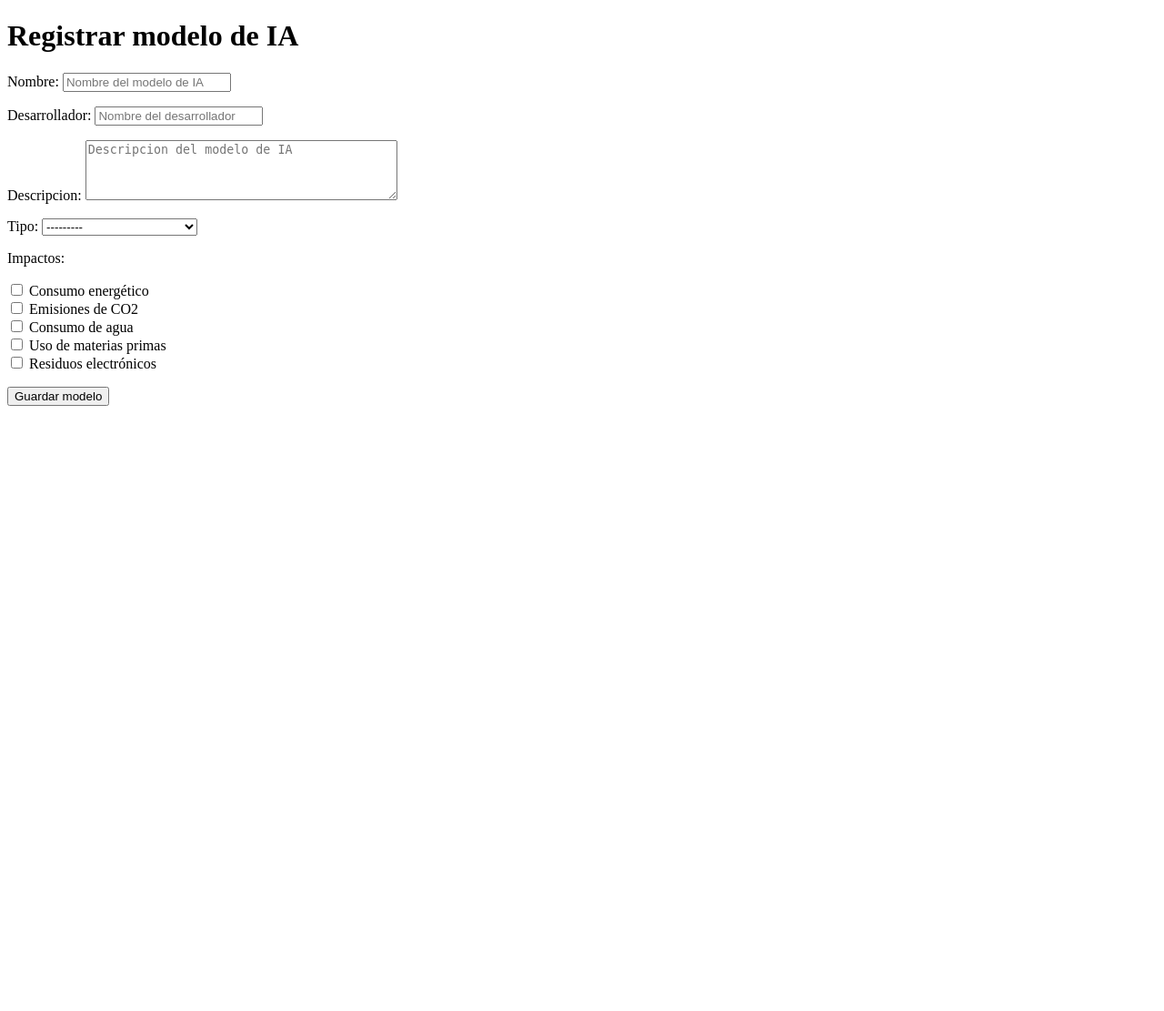
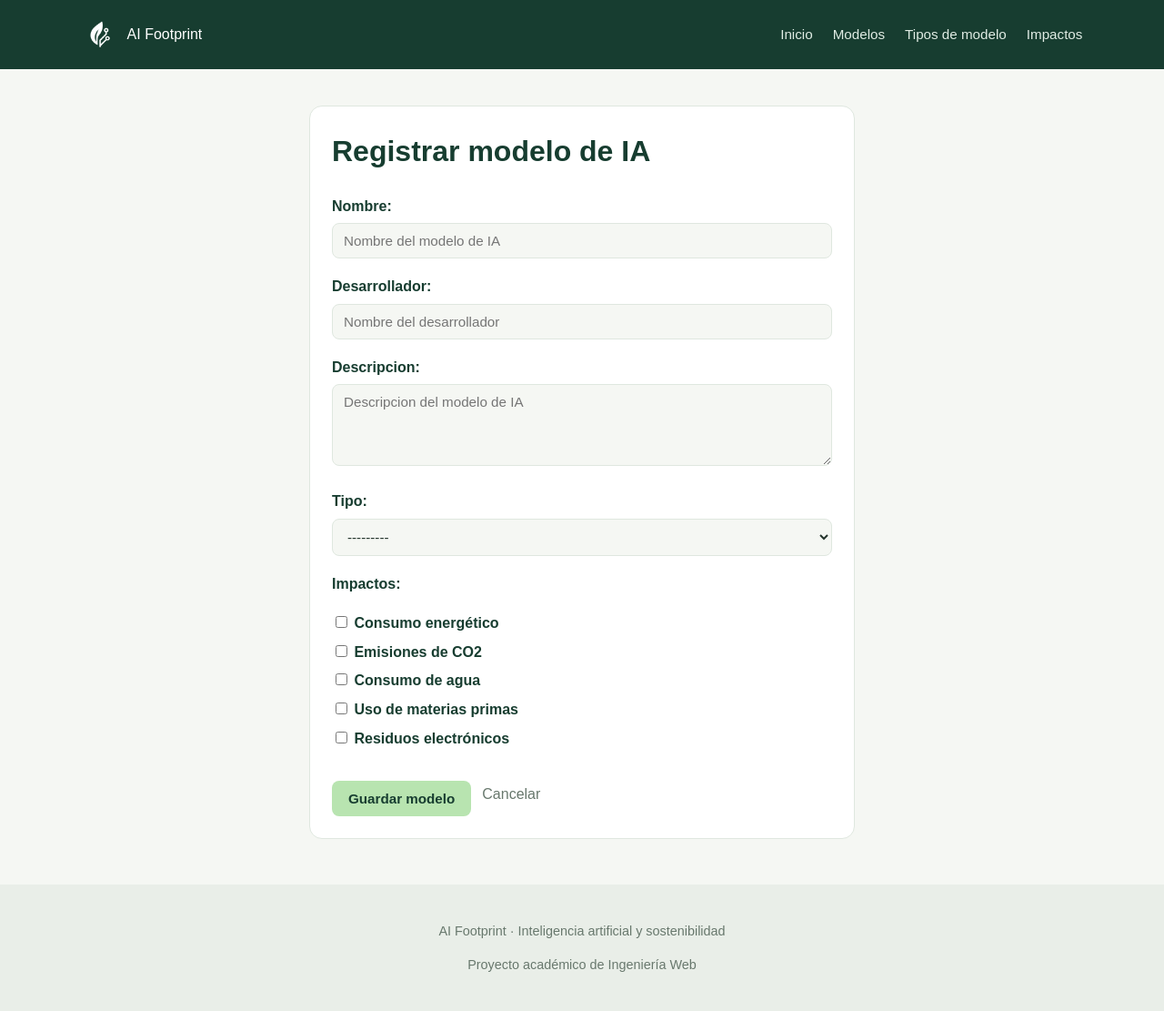
Before and after one commit to Miguelmdez/AIFootPrint, a Django app: page /registrar-modelo-ia/ in a window 1280 px wide. Shown: the whole page at 91% size. Before the commit the page ends 446 px from the top, so only its background shows below. Run offline with Django 5.2, Linux system fonts and the light colour scheme; data comes from the database, SQL or seed files in the repository; both versions use the stored data as it was after the commit.

Commit message:
Formularios visualmente consistentes

```diff
--- a/aiFootprint/appAIFootprint/templates/crear_modelo.html
+++ b/aiFootprint/appAIFootprint/templates/crear_modelo.html
@@ -1,20 +1,20 @@
-<!DOCTYPE html>
-<html lang="es">
-<head>
-    <meta charset="UTF-8">
-    <title>Crear modelo IA</title>
-</head>
-<body>
+{% extends 'base.html' %}
 
+{% block title %}Crear modelo IA · AI Footprint{% endblock %}
+
+{% block content %}
+<div class="tarjeta formulario-contenedor">
     <h1>Registrar modelo de IA</h1>
 
-    <form method="POST">
+    <form method="POST" enctype="multipart/form-data" class="formulario">
         {% csrf_token %}
 
         {{ form.as_p }}
 
-        <button type="submit">Guardar modelo</button>
+        <div class="formulario-acciones">
+            <button type="submit" class="boton">Guardar modelo</button>
+            <a href="{% url 'lista_modelos' %}" class="texto-secundario">Cancelar</a>
+        </div>
     </form>
-
-</body>
-</html>
+</div>
+{% endblock %}
--- a/aiFootprint/static/css/estilos.css
+++ b/aiFootprint/static/css/estilos.css
@@ -178,6 +178,87 @@ img.imagen-modelo {
     font-size: 0.9rem;
 }
 
+/* Estilos para formularios */
+.formulario-contenedor {
+    max-width: 600px;
+    margin: 0 auto;
+}
+
+.formulario-contenedor h1 {
+    color: var(--verde-oscuro);
+    margin-top: 0;
+}
+
+.formulario p {
+    margin-bottom: 18px;
+}
+
+.formulario label {
+    display: block;
+    font-weight: bold;
+    margin-bottom: 6px;
+    color: var(--verde-oscuro);
+}
+
+.formulario input[type="text"],
+.formulario input[type="number"],
+.formulario input[type="email"],
+.formulario input[type="url"],
+.formulario input[type="date"],
+.formulario select,
+.formulario textarea {
+    width: 100%;
+    padding: 10px 12px;
+    border: 1px solid var(--borde);
+    border-radius: 8px;
+    font-family: inherit;
+    font-size: 0.95rem;
+    color: var(--texto);
+    background: var(--fondo);
+}
+
+.formulario input:focus,
+.formulario select:focus,
+.formulario textarea:focus {
+    outline: none;
+    border-color: var(--verde);
+    background: var(--blanco);
+}
+
+.formulario input[type="file"] {
+    font-family: inherit;
+    color: var(--texto-secundario);
+}
+
+.formulario .helptext {
+    display: block;
+    font-size: 0.85rem;
+    color: var(--texto-secundario);
+    margin-top: 4px;
+}
+
+.formulario ul.errorlist {
+    list-style: none;
+    padding: 0;
+    margin: 4px 0 8px;
+    color: #b42318;
+    font-size: 0.85rem;
+    font-weight: bold;
+}
+
+.formulario .boton {
+    border: none;
+    cursor: pointer;
+    font-size: 0.95rem;
+}
+
+.formulario-acciones {
+    display: flex;
+    gap: 12px;
+    align-items: center;
+    margin-top: 24px;
+}
+
 @media (max-width: 600px) {
     .cabecera {
         padding: 18px 5%;
```
Also changed, not shown: aiFootprint/appAIFootprint/templates/crear_impacto.html (+12 -12 lines), aiFootprint/appAIFootprint/templates/crear_tipo.html (+12 -12 lines), aiFootprint/db.sqlite3.
